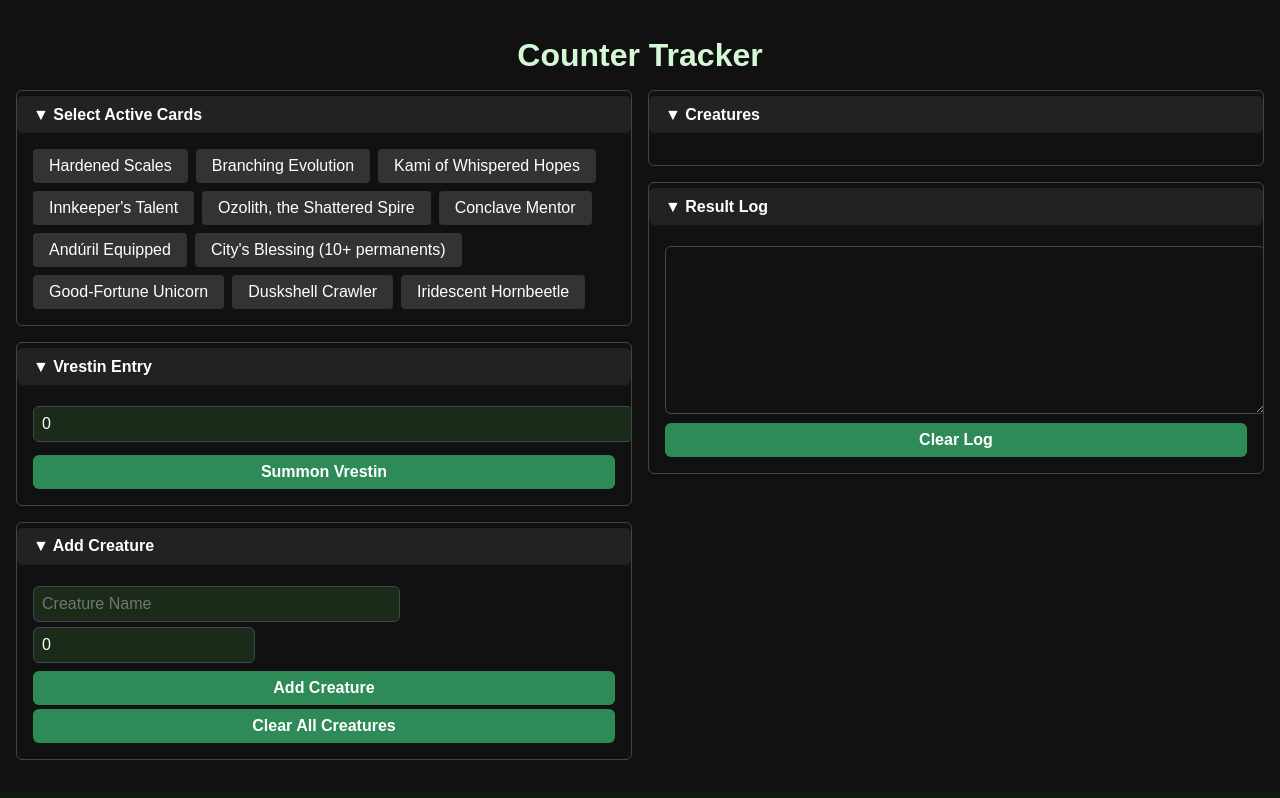
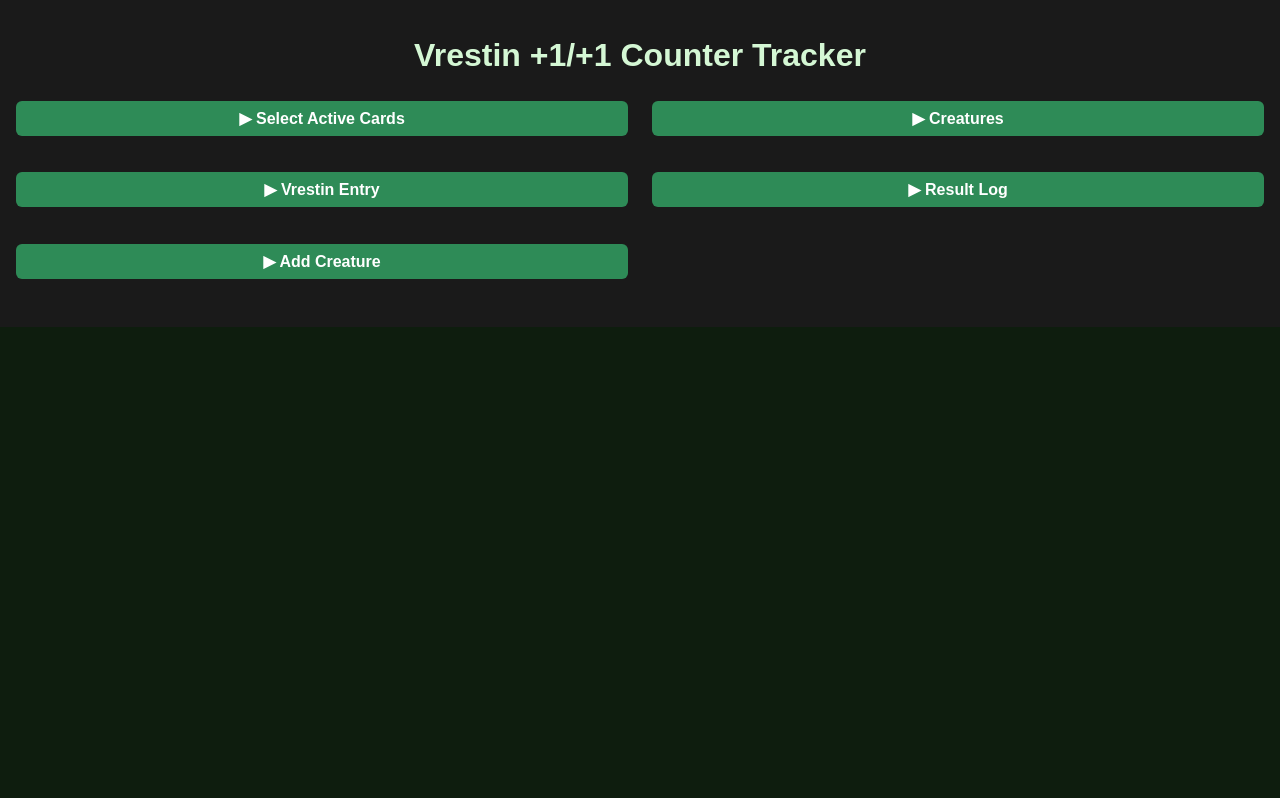
Before and after one commit to cdragon666/vrestin-counters, a React (Create React App) app: page / in a window 1280 px wide. Built offline with nearby package versions, Linux system fonts and the light colour scheme.

Commit message:
Fix trigger logic and apply correct replacement effect order for counters

```diff
--- a/src/App.js
+++ b/src/App.js
@@ -1,6 +1,5 @@
-import { useState, memo } from "react";
+import { useState, useEffect } from "react";
 
-// Data for support cards and creatures
 const supportCards = [
   { id: "hardened_scales", name: "Hardened Scales" },
   { id: "branching_evolution", name: "Branching Evolution" },
@@ -10,9 +9,9 @@
   { id: "conclave_mentor", name: "Conclave Mentor" },
   { id: "anduril", name: "Andúril Equipped" },
   { id: "citys_blessing", name: "City's Blessing (10+ permanents)" },
-  { id: "unicorn", name: "Good-Fortune Unicorn" },
-  { id: "crawler", name: "Duskshell Crawler" },
-  { id: "hornbeetle", name: "Iridescent Hornbeetle" }
+  { id: "unicorn", name: "Good-Fortune Unicorn (ETB trigger)" },
+  { id: "crawler", name: "Duskshell Crawler (ETB trigger)" },
+  { id: "hornbeetle", name: "Iridescent Hornbeetle (token maker)" }
 ];
 
 const creatureData = {
@@ -23,225 +22,229 @@
   "springheart nantuko": { base: [2, 2], counters: 0 }
 };
 
-// Applies replacement effects in order, returns final amount and log steps
-function applyReplacements(amount, selected, nameMap) {
-  let current = amount;
-  const logSteps = [];
-  // +1 replacement effects
-  ["hardened_scales", "conclave_mentor", "kami", "innkeeper"].forEach(id => {
-    if (selected.includes(id)) {
-      current += 1;
-      logSteps.push(`${nameMap[id]} applies (+1) → ${current}`);
+export default function App() {
+  const [selectedCards, setSelectedCards] = useState([]);
+  const [vrestinX, setVrestinX] = useState(0);
+  const [creatures, setCreatures] = useState([]);
+  const [newCreatureName, setNewCreatureName] = useState("");
+  const [startingCounters, setStartingCounters] = useState(0);
+  const [resultLog, setResultLog] = useState([]);
+  const [suggestions, setSuggestions] = useState([]);
+
+  const toggleCard = (id) => {
+    setSelectedCards((prev) =>
+      prev.includes(id) ? prev.filter((c) => c !== id) : [...prev, id]
+    );
+  };
+
+  const has = (id) => selectedCards.includes(id);
+
+  const getOrderedEffects = () => [
+    has("hardened_scales") && { label: "Hardened Scales", type: "add", value: 1 },
+    has("conclave_mentor") && { label: "Conclave Mentor", type: "add", value: 1 },
+    has("kami") && { label: "Kami of Whispered Hopes", type: "add", value: 1 },
+    has("branching_evolution") && { label: "Branching Evolution", type: "multiply", value: 2 },
+    has("innkeeper") && { label: "Innkeeper's Talent", type: "multiply", value: 2 }
+  ].filter(Boolean);
+
+  const applyEffects = (base) => {
+    let value = base;
+    let log = `Base: ${value}`;
+    for (const effect of getOrderedEffects()) {
+      if (effect.type === "add") {
+        value += effect.value;
+        log += `\n- ${effect.label} applies (+${effect.value}) → ${value}`;
+      } else if (effect.type === "multiply") {
+        value *= effect.value;
+        log += `\n- ${effect.label} applies (×${effect.value}) → ${value}`;
       }
-  });
-  // ×2 doubling effects
-  ["branching_evolution", "innkeeper"].forEach(id => {
-    if (selected.includes(id)) {
-      current *= 2;
-      logSteps.push(`${nameMap[id]} applies (×2) → ${current}`);
     }
-  });
-  return { current, logSteps };
-}
+    log += `\nResult: +${value} counter`;
+    return { value, log };
+  };
 
-const nameMap = supportCards.reduce((map, c) => { map[c.id] = c.name; return map; }, {});
+  const calculateETB = () => {
+    const base = parseInt(vrestinX);
+    const { value: vrestinCounters, log: vLog } = applyEffects(base);
 
-// Collapsible Section component
-const Section = memo(({ title, isOpen, onToggle, children }) => (
-  <div style={{ marginBottom: '1rem', border: '1px solid #444', borderRadius: '6px', overflow: 'hidden' }}>
+    const logs = ["[Vrestin Entry Replacement Stack]", vLog];
+
+    const newCreatures = [
+      ...(creatures.find((c) => c.name === "Vrestin") ? [] : [{ name: "Vrestin", base: [0, 0], counters: vrestinCounters }]),
+      ...Array(base).fill().map((_, i) => {
+        const { value, log } = applyEffects(1);
+        logs.push(`[Good-Fortune Unicorn Trigger on Insect ${i + 1}]\n` + log);
+        return {
+          name: `Insect ${i + 1}`,
+          base: [1, 1],
+          counters: value
+        };
+      })
+    ];
+
+    const { value: unicornBuff, log: unicornLog } = applyEffects(1);
+    logs.push(`[Good-Fortune Unicorn Trigger on Vrestin]\n` + unicornLog);
+
+    setCreatures((prev) => [...prev, ...newCreatures]);
+    setResultLog((prev) => [...logs.reverse(), ...prev]);
+  };
+
+  const updateCounter = (index, delta) => {
+    setCreatures((prev) =>
+      prev.map((c, i) =>
+        i === index ? { ...c, counters: Math.max(0, c.counters + delta) } : c
+      )
+    );
+  };
+
+  const removeCreature = (index) => {
+    setCreatures((prev) => prev.filter((_, i) => i !== index));
+  };
+
+  const clearAllCreatures = () => {
+    setCreatures([]);
+  };
+
+  const clearLog = () => setResultLog([]);
+
+  const addCreature = () => {
+    const name = newCreatureName.trim();
+    if (!name) return;
+    const data = creatureData[name.toLowerCase()];
+    const base = data ? data.base : [0, 0];
+    const baseCounters = data ? data.counters : parseInt(startingCounters) || 0;
+    const { value: finalCounters } = applyEffects(baseCounters);
+    setCreatures([...creatures, { name: newCreatureName, base, counters: finalCounters }]);
+    setNewCreatureName("");
+    setStartingCounters(0);
+    setSuggestions([]);
+  };
+
+  const handleNameChange = (e) => {
+    const input = e.target.value;
+    setNewCreatureName(input);
+    if (!input) return setSuggestions([]);
+    const matches = Object.keys(creatureData).filter((name) =>
+      name.includes(input.toLowerCase())
+    );
+    setSuggestions(matches);
+  };
+
+  const fillSuggestion = (name) => {
+    const displayName = name.replace(/\b\w/g, (c) => c.toUpperCase());
+    setNewCreatureName(displayName);
+    const data = creatureData[name];
+    if (data) setStartingCounters(data.counters);
+    setSuggestions([]);
+  };
+
+  const isMobile = window.innerWidth < 768;
+  const collapsibleSections = true;
+
+  const Section = ({ title, children }) => {
+    const [open, setOpen] = useState(!collapsibleSections);
+    return (
+      <div style={{ marginBottom: "1.5rem" }}>
+        {collapsibleSections && (
           <button
-      onClick={onToggle}
+            onClick={() => setOpen((o) => !o)}
+            style={{ width: "100%", padding: "0.5rem", marginBottom: "0.5rem", fontWeight: "bold" }}
+          >
+            {open ? `▼ ${title}` : `▶ ${title}`}
+          </button>
+        )}
+        {(!collapsibleSections || open) && children}
+      </div>
+    );
+  };
+
+  return (
+    <div style={{ padding: "1rem", backgroundColor: "#1a1a1a", color: "white", fontFamily: "Arial, sans-serif" }}>
+      <h1 style={{ textAlign: "center" }}>Vrestin +1/+1 Counter Tracker</h1>
+
+      <div style={{ display: isMobile ? "block" : "grid", gridTemplateColumns: "1fr 1fr", gap: "1.5rem" }}>
+        <div>
+          <Section title="Select Active Cards">
+            <div style={{ display: "flex", flexWrap: "wrap", gap: "1rem" }}>
+              {supportCards.map((card) => (
+                <div
+                  key={card.id}
+                  onClick={() => toggleCard(card.id)}
                   style={{
-        width: '100%',
-        background: '#222',
-        color: 'white',
-        padding: '0.6rem 1rem',
-        textAlign: 'left',
-        cursor: 'pointer',
-        fontWeight: 'bold',
-        border: 'none'
+                    backgroundColor: selectedCards.includes(card.id) ? "#4caf50" : "#2e2e2e",
+                    color: "white",
+                    padding: "0.8rem 1.2rem",
+                    borderRadius: "8px",
+                    cursor: "pointer"
                   }}
                 >
-      {isOpen ? `▼ ${title}` : `▶ ${title}`}
-    </button>
-    {isOpen && <div style={{ padding: '1rem' }}>{children}</div>}
-  </div>
-));
-
-export default function App() {
-  // State
-  const [selected, setSelected] = useState([]);
-  const [vrestinX, setVrestinX] = useState(0);
-  const [creatures, setCreatures] = useState([]);
-  const [newName, setNewName] = useState('');
-  const [newCounters, setNewCounters] = useState(0);
-  const [log, setLog] = useState([]);
-  const [suggestions, setSuggestions] = useState([]);
-  const [sections, setSections] = useState({
-    'Select Active Cards': true,
-    'Vrestin Entry': true,
-    'Add Creature': true,
-    'Creatures': true,
-    'Result Log': true
-  });
-
-  // Helpers
-  const toggleCard = id =>
-    setSelected(prev => prev.includes(id) ? prev.filter(x => x !== id) : [...prev, id]);
-  const has = id => selected.includes(id);
-  const logEvent = lines => setLog(prev => [lines.join('\n'), ...prev]);
-
-  // Main ETB calculation
-  const calculateETB = () => {
-    const base = parseInt(vrestinX) || 0;
-    const { current: after, logSteps: etbSteps } = applyReplacements(base, selected, nameMap);
-
-    const etbLog = ['[ETB Phase]', `Base: ${base}`,
-      ...etbSteps.map(s => `- ${s}`),
-      `Result: Vrestin enters with ${after} counters`
-    ];
-    logEvent(etbLog);
-
-    // Build new creatures list
-    const newList = [];
-    if (!creatures.some(c => c.name === 'Vrestin')) {
-      newList.push({ name: 'Vrestin', base: [0, 0], counters: after });
-    }
-    for (let i = 1; i <= base; i++) {
-      const insectAmt = applyReplacements(1, selected, nameMap).current;
-      newList.push({ name: `Insect ${i}`, base: [1, 1], counters: insectAmt });
-    }
-    setCreatures(prev => [...prev, ...newList]);
-
-    // Good-Fortune Unicorn trigger
-    if (has('unicorn')) {
-      newList.forEach(c => {
-        const { current, logSteps } = applyReplacements(1, selected, nameMap);
-        const triggerLog = [`[Unicorn Trigger on ${c.name}]`, 'Base: 1',
-          ...logSteps.map(s => `- ${s}`),
-          `Result: +${current} counter`
-        ];
-        logEvent(triggerLog);
-        c.counters += current;
-      });
-    }
-
-    // Duskshell Crawler trigger
-    if (has('crawler')) {
-      newList.forEach(c => {
-        const { current, logSteps } = applyReplacements(1, selected, nameMap);
-        const triggerLog = [`[Crawler Trigger on ${c.name}]`, 'Base: 1',
-          ...logSteps.map(s => `- ${s}`),
-          `Result: +${current} counter`
-        ];
-        logEvent(triggerLog);
-        c.counters += current;
-      });
-    }
-  };
-
-  // Other handlers
-  const updateCounter = (i, d) =>
-    setCreatures(prev => prev.map((c, idx) => idx === i ? { ...c, counters: Math.max(0, c.counters + d) } : c));
-  const remove = i => setCreatures(prev => prev.filter((_, idx) => idx !== i));
-  const clearAll = () => setCreatures([]);
-  const clearLog = () => setLog([]);
-
-  const addCreature = () => {
-    const name = newName.trim(); if (!name) return;
-    const data = creatureData[name.toLowerCase()];
-    const base = data ? data.base : [0, 0];
-    const amt = applyReplacements(data ? data.counters : parseInt(newCounters) || 0, selected, nameMap).current;
-    setCreatures(prev => [...prev, { name, base, counters: amt }]);
-    setNewName(''); setNewCounters(0); setSuggestions([]);
-  };
-
-  const handleName = e => {
-    const v = e.target.value; setNewName(v);
-    if (!v) return setSuggestions([]);
-    setSuggestions(Object.keys(creatureData).filter(n => n.includes(v.toLowerCase())));
-  };
-  const choose = n => { setNewName(n); setNewCounters(creatureData[n].counters); setSuggestions([]); };
-
-  return (
-    <div style={{ padding: '1rem', background: '#111', color: 'white', fontFamily: 'Arial, sans-serif' }}>
-      <h1 style={{ textAlign: 'center', marginBottom: '1rem' }}>Counter Tracker</h1>
-      <div style={{ display: 'grid', gridTemplateColumns: '1fr 1fr', gap: '1rem' }}>
-        {/* Left column */}
-        <div>
-          {['Select Active Cards','Vrestin Entry','Add Creature'].map(title => (
-            <Section
-              key={title}
-              title={title}
-              isOpen={sections[title]}
-              onToggle={() => setSections(prev => ({ ...prev, [title]: !prev[title] }))}
-            >
-              {title === 'Select Active Cards' && (
-                <div style={{ display: 'flex', flexWrap: 'wrap', gap: '0.5rem' }}>
-                  {supportCards.map(card => (
-                    <div key={card.id} onClick={() => toggleCard(card.id)}
-                      style={{ padding: '0.5rem 1rem', background: has(card.id) ? '#4caf50' : '#333', borderRadius: '4px', cursor: 'pointer' }}>
                   {card.name}
                 </div>
               ))}
             </div>
-              )}
-              {title === 'Vrestin Entry' && (
-                <>
-                  <input type='number' placeholder='X value' value={vrestinX}
-                    onChange={e => setVrestinX(e.target.value)}
-                    style={{ width: '100%', marginBottom: '0.5rem', padding: '0.5rem' }} />
-                  <button onClick={calculateETB} style={{ width: '100%', padding: '0.5rem' }}>
+          </Section>
+
+          <Section title="Vrestin Entry">
+            <input
+              type="number"
+              placeholder="X value"
+              value={vrestinX}
+              onChange={(e) => setVrestinX(e.target.value)}
+              style={{ width: "100%", padding: "0.8rem", marginBottom: "1rem", borderRadius: "8px" }}
+            />
+            <button onClick={calculateETB} style={{ width: "100%", padding: "0.8rem", backgroundColor: "#4CAF50", color: "white", borderRadius: "8px" }}>
               Summon Vrestin
             </button>
-                </>
-              )}
-              {title === 'Add Creature' && (
-                <>
-                  <input type='text' placeholder='Creature Name' value={newName} onChange={handleName}
-                    style={{ width: '60%', marginRight: '2%', padding: '0.5rem' }} />
-                  <input type='number' placeholder='+1/+1 counters' value={newCounters} onChange={e => setNewCounters(e.target.value)}
-                    style={{ width: '35%', padding: '0.5rem' }} />
-                  <button onClick={addCreature} style={{ width: '100%', marginTop: '0.5rem', padding: '0.5rem' }}>
+          </Section>
+
+          <Section title="Add Creature">
+            <input
+              type="text"
+              placeholder="Creature Name"
+              value={newCreatureName}
+              onChange={handleNameChange}
+              style={{ width: "60%", marginRight: "2%", padding: "0.8rem", borderRadius: "8px" }}
+            />
+            <input
+              type="number"
+              placeholder="+1/+1 Counters"
+              value={startingCounters}
+              onChange={(e) => setStartingCounters(e.target.value)}
+              style={{ width: "35%", padding: "0.8rem", borderRadius: "8px" }}
+            />
+            <button onClick={addCreature} style={{ marginTop: "1rem", width: "100%", padding: "0.8rem", backgroundColor: "#4CAF50", color: "white", borderRadius: "8px" }}>
               Add Creature
             </button>
-                  <button onClick={clearAll} style={{ width: '100%', marginTop: '0.3rem', padding: '0.5rem' }}>
+            <button onClick={clearAllCreatures} style={{ marginTop: "0.5rem", width: "100%", padding: "0.8rem", backgroundColor: "#800", color: "white", borderRadius: "8px" }}>
               Clear All Creatures
             </button>
-                </>
-              )}
           </Section>
-          ))}
         </div>
-        {/* Right column */}
+
         <div>
-          {['Creatures','Result Log'].map(title => (
-            <Section
-              key={title}
-              title={title}
-              isOpen={sections[title]}
-              onToggle={() => setSections(prev => ({ ...prev, [title]: !prev[title] }))}
-            >
-              {title === 'Creatures' && creatures.map((c, i) => (
-                <div key={i} style={{ display: 'flex', justifyContent: 'space-between', background: '#222', padding: '0.5rem', marginBottom: '0.3rem' }}>
-                  <span>{c.name}: {c.base[0]}/{c.base[1]} (+{c.counters})</span>
+          <Section title="Creatures">
+            {creatures.map((c, i) => (
+              <div key={i} style={{ background: "#333", padding: "1rem", borderRadius: "8px", marginBottom: "0.5rem", display: "flex", justifyContent: "space-between", alignItems: "center" }}>
+                <span>{c.name}: {c.base[0]}/{c.base[1]} (+{c.counters}/+{c.counters})</span>
                 <div>
-                    <button onClick={() => updateCounter(i, 1)} style={{ marginRight: '0.3rem' }}>+1</button>
-                    <button onClick={() => updateCounter(i, -1)} style={{ marginRight: '0.3rem' }}>-1</button>
-                    <button onClick={() => remove(i)}>🗑️</button>
+                  <button onClick={() => updateCounter(i, 1)} style={{ marginRight: "0.5rem" }}>+1</button>
+                  <button onClick={() => updateCounter(i, -1)} style={{ marginRight: "0.5rem" }}>-1</button>
+                  <button onClick={() => removeCreature(i)}>🗑️</button>
                 </div>
               </div>
             ))}
-              {title === 'Result Log' && (
-                <>
-                  <textarea readOnly value={log.join('\n-------------------\n')} style={{ width: '100%', height: '150px', background: '#111', color: 'white', padding: '0.5rem' }} />
-                  <button onClick={clearLog} style={{ width: '100%', marginTop: '0.3rem', padding: '0.5rem' }}>
+          </Section>
+
+          <Section title="Result Log">
+            <textarea
+              readOnly
+              value={resultLog.join("\n-------------------\n")}
+              style={{ width: "100%", height: "150px", backgroundColor: "#222", color: "white", padding: "0.8rem", borderRadius: "8px", fontFamily: "monospace" }}
+            />
+            <button onClick={clearLog} style={{ width: "100%", marginTop: "0.5rem", padding: "0.8rem", backgroundColor: "#f44336", color: "white", borderRadius: "8px" }}>
               Clear Log
             </button>
-                </>
-              )}
           </Section>
-          ))}
         </div>
       </div>
     </div>
```
Lines whose indentation alone changed are shown as unchanged.
